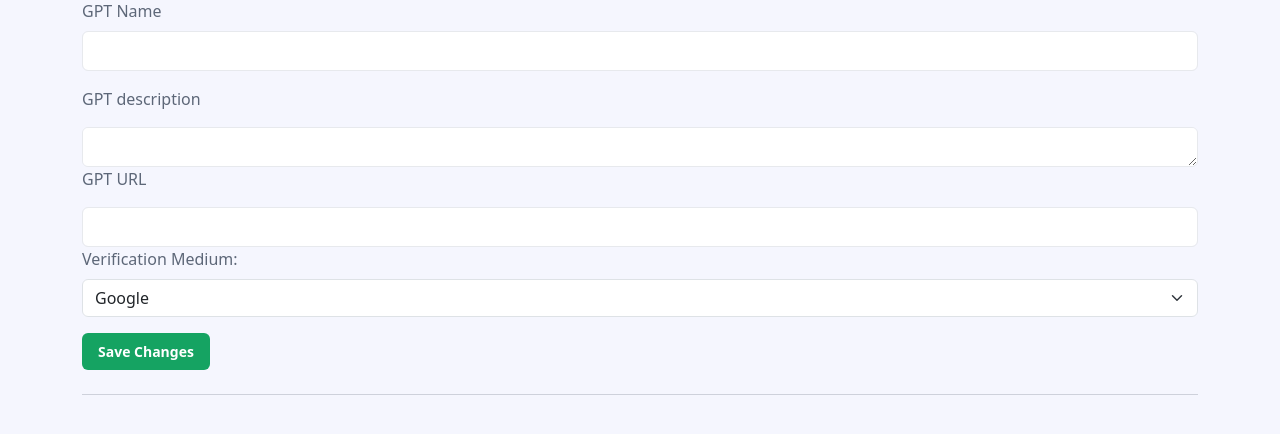
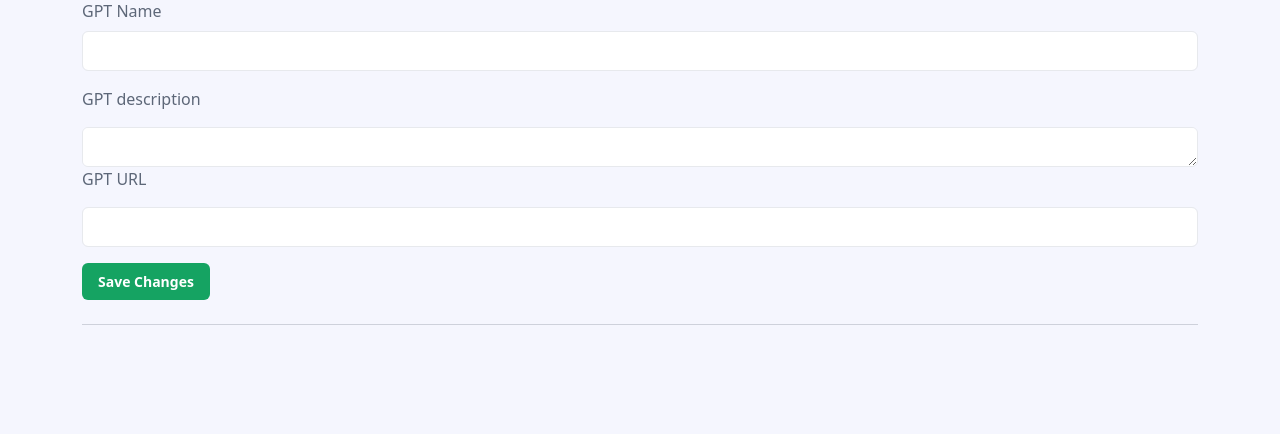
Before and after one commit to vertexcover-io/gategpt, a FastAPI app: template templates/register_gpt.html in a window 1280 px wide. Shown: the part 223-657 px from the top of the page. Run offline with FastAPI, Linux system fonts and the light colour scheme; the template is opened without the code that fills it, so the values that code supplies are empty; parts of the project's set-up code (start-up, migrations or seed data) failed here and were passed over.

Commit message:
fix: remove verification medium from creation page

```diff
--- a/static/assets/js/register-gpt.js
+++ b/static/assets/js/register-gpt.js
@@ -35,11 +35,10 @@ submitButton.addEventListener("click", async (e) => {
   let gptName = document.getElementById("gpt-name").value;
   let gptDescription = document.getElementById("gpt-description").value;
   let gptUrl = document.getElementById("gpt-url").value;
-  let verificationMedium = document.getElementById("verification-medium").value;
   await postGPTApp({
     gpt_name: gptName,
     gpt_url: gptUrl,
     gpt_description: gptDescription,
-    verification_medium: verificationMedium,
+    verification_medium: "Google",
   });
 });
--- a/templates/register_gpt.html
+++ b/templates/register_gpt.html
@@ -22,21 +22,7 @@ block body %}
           ></textarea>
           <div class="mb-3">GPT URL</div>
           <input type="url" class="form-control" id="gpt-url" required />
-          <div class="mb-3">
-            <label for="verification_medium" class="form-label"
-              >Verification Medium:</label
-            >
-            <select
-              class="form-select"
-              id="verification-medium"
-              name="verification_medium"
-              required
-            >
-              <option value="google">Google</option>
-              <option value="email">Email</option>
-              <option value="phone">Phone</option>
-            </select>
-          </div>
+          <div class="mb-3"></div>
           <button type="submit" class="btn app-btn-primary">
             Save Changes
           </button>
```
